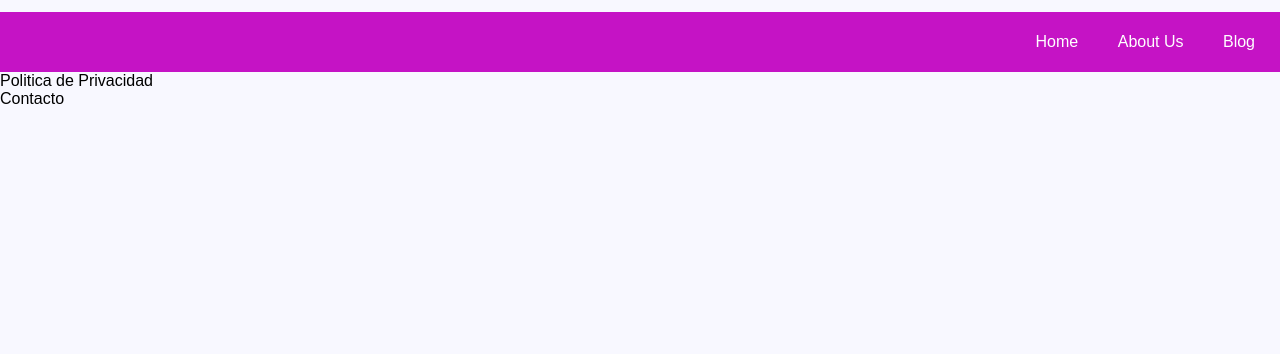
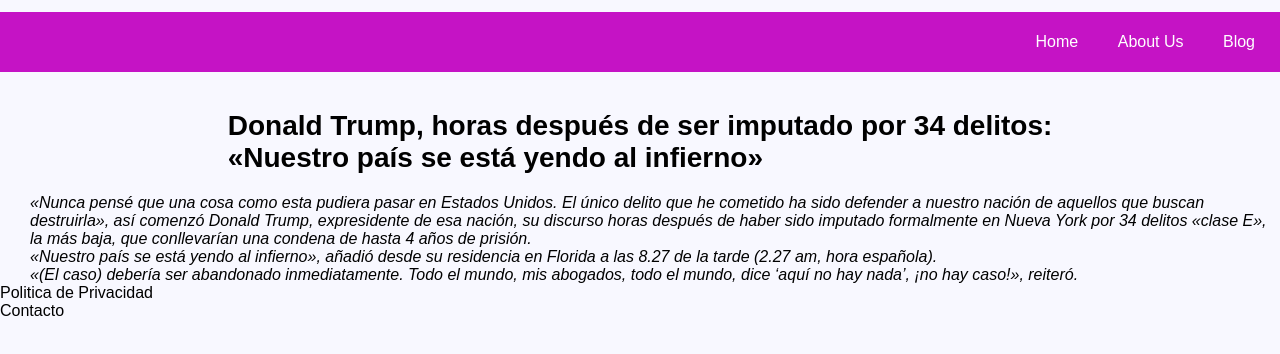
Before and after one commit to Irina-Ichim/Practica-de-Desarrollo-Web, a plain HTML site: page index.html in a window 1280 px wide. Shown: the part 70-424 px from the top of the page. Drawn offline with Linux system fonts and the light colour scheme.

Commit message:
agregando article italic

```diff
--- a/index.html
+++ b/index.html
@@ -18,7 +18,16 @@
                 <li a href="#">Blog</li>
             </ul>
         </navbar>
-        <article></article>
+        <br>
+        <article>
+          <h3> Donald Trump, horas después de ser imputado por 34 delitos:<br> «Nuestro país se está yendo al infierno»</h3>
+          <p> «Nunca pensé que una cosa como esta pudiera pasar en Estados Unidos. El único delito que he cometido ha sido defender a nuestro nación de aquellos que buscan destruirla», así comenzó Donald Trump, expresidente de esa nación, su discurso horas después de haber sido imputado formalmente en Nueva York por 34 delitos «clase E», la más baja, que conllevarían una condena de hasta 4 años de prisión.
+
+            <br>«Nuestro país se está yendo al infierno», añadió desde su residencia en Florida a las 8.27 de la tarde (2.27 am, hora española).
+
+            <br>«(El caso) debería ser abandonado inmediatamente. Todo el mundo, mis abogados, todo el mundo, dice ‘aquí no hay nada’, ¡no hay caso!», reiteró.</p>
+        </article>
+        </article>
 
 
         <footer>
--- a/main.css
+++ b/main.css
@@ -34,3 +34,15 @@ h1{
     cursor: pointer;
     margin-right: 15px;
 }
+article h3{
+    font-size: 28px;
+    display: flex;
+    justify-content: center;
+    margin-top: 20px;
+    margin-bottom: 20px;
+
+}
+article p{
+    margin-left: 30px;
+    font-style: italic;
+}
```
